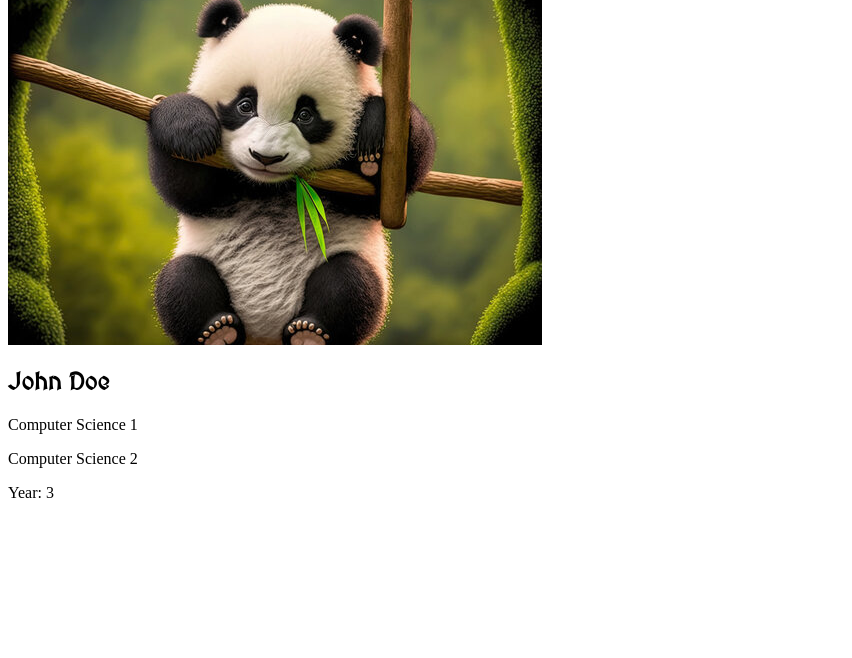
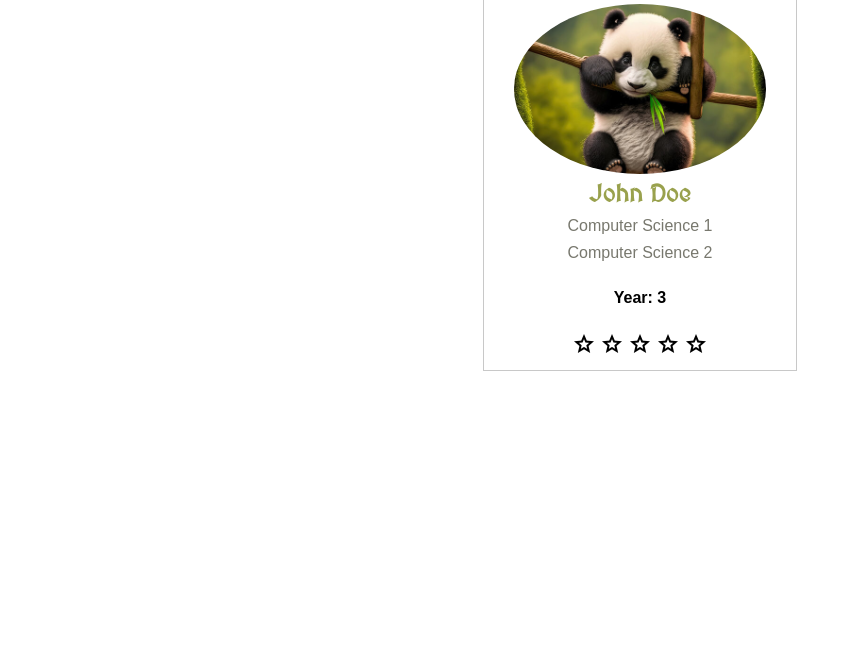
Before and after one commit to princekesDEV/WEB214-PandaCard-S08-9, a plain HTML site: page index.html in a window 1280 px wide. Shown: the part 142-800 px from the top of the page, without its empty margins (0-852 px from the left). Drawn offline with nearby package versions, Linux system fonts and the light colour scheme.

Commit message:
Final Commit: Styling completed

```diff
--- a/index.html
+++ b/index.html
@@ -11,19 +11,29 @@
       href="https://fonts.googleapis.com/css2?family=MedievalSharp&display=swap"
       rel="stylesheet"
     />
+    <link
+      rel="stylesheet"
+      href="https://fonts.googleapis.com/css2?family=Material+Symbols+Outlined:opsz,wght,FILL,GRAD@20..48,100..700,0..1,-50..200"
+    />
   </head>
   <body>
     <div id="main-cont">
       <div class="panda-card">
         <h1>Title</h1>
         <h2>Panda Card</h2>
-        <img src="panda-image.jpg" alt="panda-image" />
-        <h2>John Doe</h2>
-        <p>Computer Science 1</p>
-        <p>Computer Science 2</p>
-        <p>Year: 3</p>
-        <div id="stars">
-          <span></span>
+        <div>
+          <img src="panda-image.jpg" alt="panda-image" />
+          <h2 style="color: rgb(153, 161, 77);">John Doe</h2>
+          <p>Computer Science 1</p>
+          <p>Computer Science 2</p>
+          <p style="margin: 25px 0px; font-weight: bold; color: black;">Year: 3</p>
+          <div id="stars">
+            <span class="material-symbols-outlined"> grade </span>
+            <span class="material-symbols-outlined"> grade </span>
+            <span class="material-symbols-outlined"> grade </span>
+            <span class="material-symbols-outlined"> grade </span>
+            <span class="material-symbols-outlined"> grade </span>
+          </div>
         </div>
       </div>
     </div>
--- a/style.css
+++ b/style.css
@@ -1,4 +1,42 @@
+h1{
+    font-family: Arial, Helvetica, sans-serif;
+}
 
 h2{
     font-family: "MedievalSharp", sans-serif;
+    font-weight: bolder;
 }
+
+#main-cont{
+    display: flex;
+    align-items: center;
+    justify-content: center;
+}
+
+.panda-card{
+    width: 20%;
+    border: 1px solid rgb(200, 200, 200);
+    padding: 10px 30px;
+}
+
+.panda-card > div > img{
+    display: block;
+    width: 100%;
+    border-radius: 50%;
+}
+
+.panda-card > div {
+    display: flex;
+    align-items: center;
+    flex-direction: column;
+    text-align: center;
+}
+
+.panda-card > div > p, .panda-card > div > h2{
+    margin: 7px 0px 2px 0px;
+}
+.panda-card > div > p {
+    font-weight: 300;
+    font-family: Arial, Helvetica, sans-serif;
+    color: rgb(120, 120, 110);
+}
```
